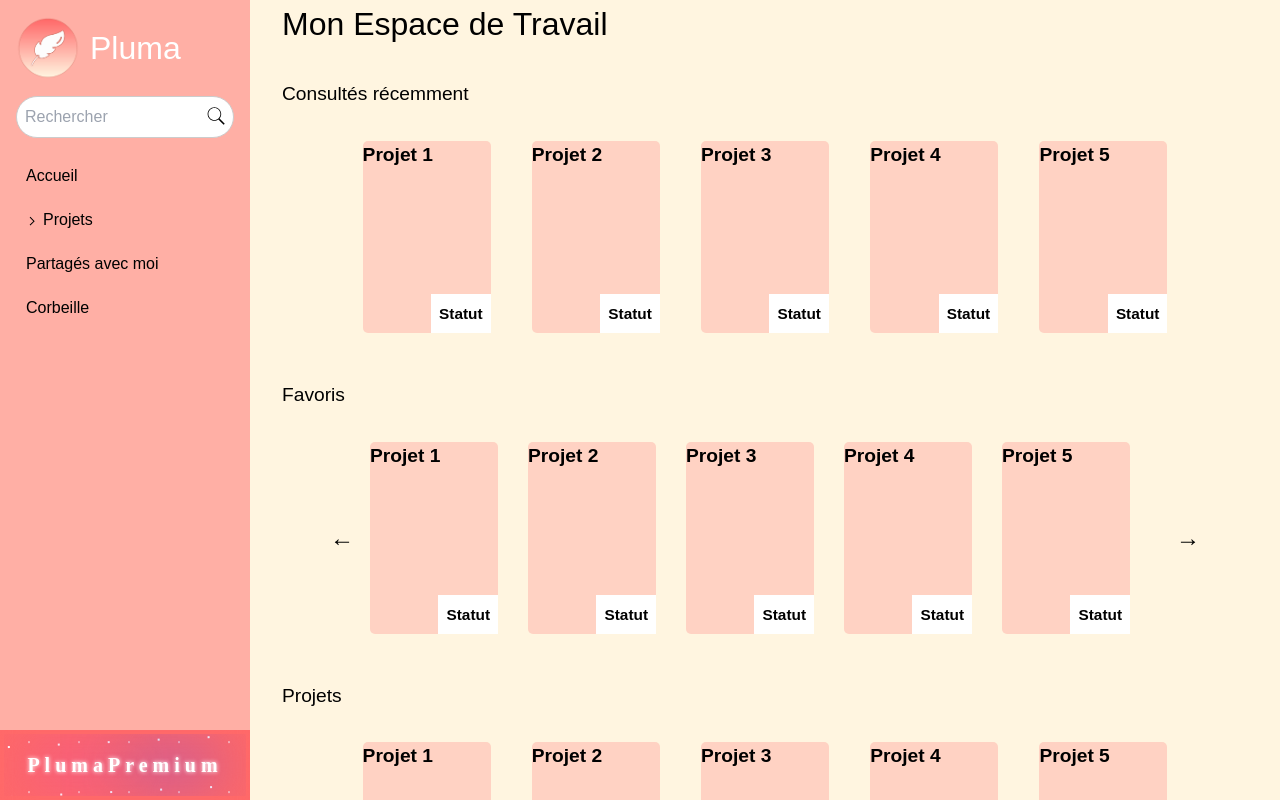
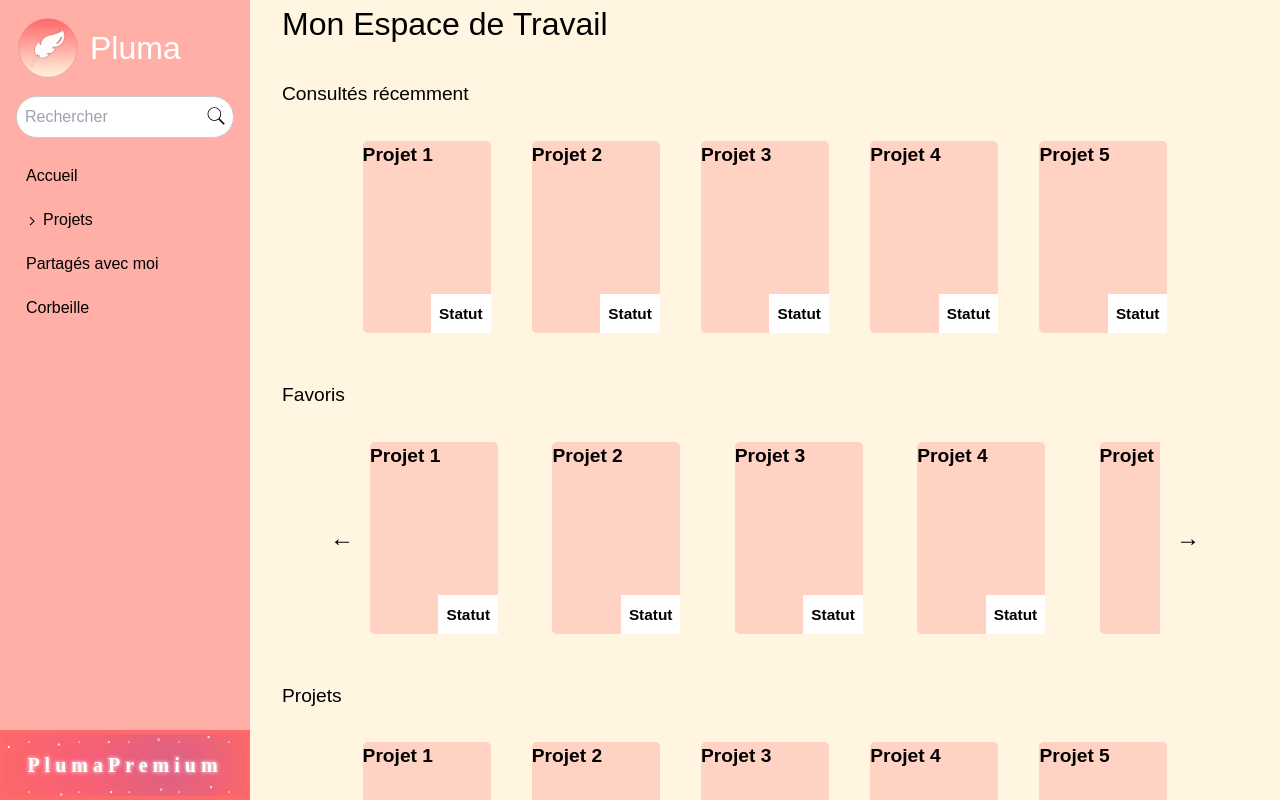
Before and after one commit to Nuxnuxx/Pluma, a React (Create React App) app in the folder client/: page /mon-espace in a window 1280 px wide. Built offline with nearby package versions, Linux system fonts and the light colour scheme.

Commit message:
Avancée de la page des projets (Alignement des section)

```diff
--- a/client/src/siteOutil/styles/StyleMonEspace.scss
+++ b/client/src/siteOutil/styles/StyleMonEspace.scss
@@ -53,7 +53,8 @@
       flex-direction: row;
       overflow-x: auto;
       scroll-snap-type: x mandatory;
-      gap: calc(20% - 8rem);
+      gap: 3.4rem;
+      justify-content: space-between;
 
       .element-liste-projet {
         scroll-snap-align: start;
```
